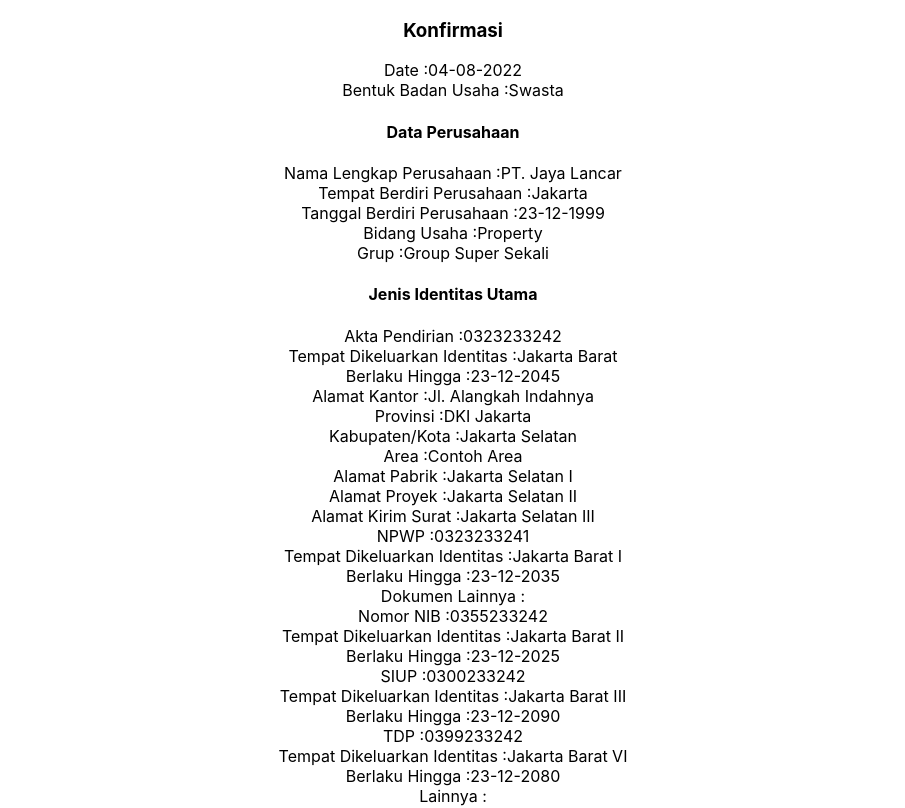
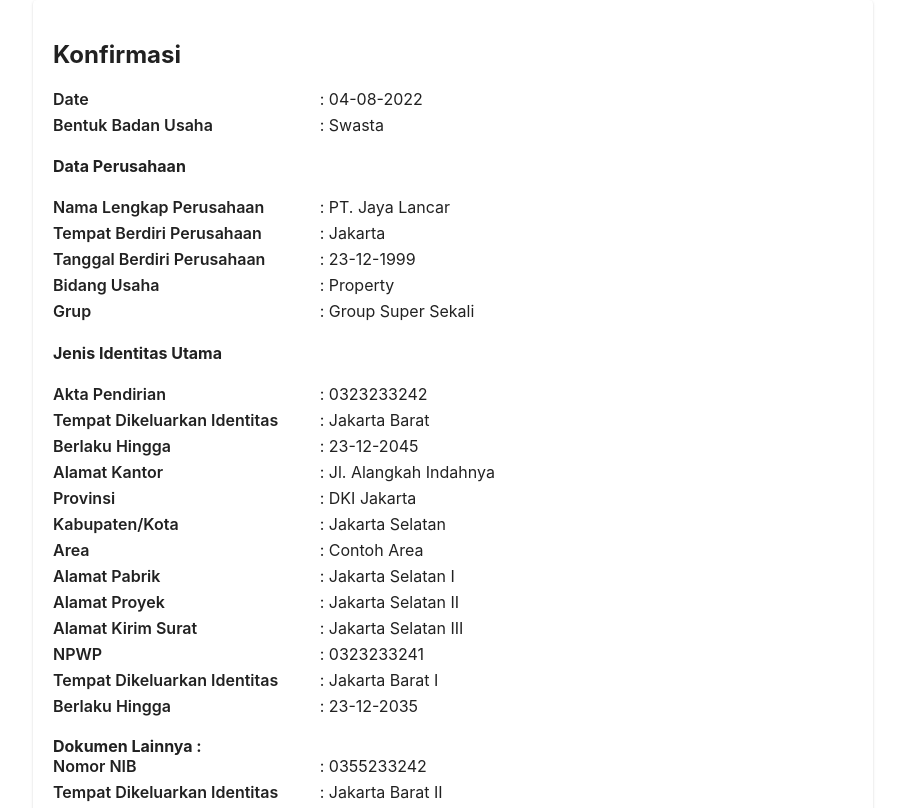
Before and after one commit to DeppaTori/current-account, a React (Create React App) app: page /confirmation in a window 1280 px wide. Shown: the top 808 px of the page, without its empty margins (187-1092 px from the left). Built offline with nearby package versions, Linux system fonts and the light colour scheme.

Commit message:
add styling to confirmation

```diff
--- a/src/App.css
+++ b/src/App.css
@@ -47,3 +47,17 @@ label {
   content: " *";
   color: red;
 }
+.confirmation-row {
+  display: flex;
+  flex-direction: row;
+  margin-bottom: 6px;
+}
+
+.confirmation-row > div:first-child {
+  flex: 1;
+  font-weight: 600;
+}
+
+.confirmation-row > div:last-child {
+  flex: 2;
+}
--- a/src/components/confirmation/DataPerusahaan.js
+++ b/src/components/confirmation/DataPerusahaan.js
@@ -2,25 +2,25 @@ export const DataPerusahaan = ({ data }) => {
   return (
     <>
       <h4>Data Perusahaan</h4>
-      <div>
-        <span>Nama Lengkap Perusahaan :</span>
-        <span>{data.nama}</span>
+      <div className="confirmation-row">
+        <div>Nama Lengkap Perusahaan </div>
+        <div>: {data.nama}</div>
       </div>
-      <div>
-        <span>Tempat Berdiri Perusahaan :</span>
-        <span>{data.tempatBerdiri}</span>
+      <div className="confirmation-row">
+        <div>Tempat Berdiri Perusahaan </div>
+        <div>: {data.tempatBerdiri}</div>
       </div>
-      <div>
-        <span>Tanggal Berdiri Perusahaan :</span>
-        <span>{data.tanggalBediri}</span>
+      <div className="confirmation-row">
+        <div>Tanggal Berdiri Perusahaan </div>
+        <div>: {data.tanggalBediri}</div>
       </div>
-      <div>
-        <span>Bidang Usaha :</span>
-        <span>{data.bidang}</span>
+      <div className="confirmation-row">
+        <div>Bidang Usaha </div>
+        <div>: {data.bidang}</div>
       </div>
-      <div>
-        <span>Grup :</span>
-        <span>{data.group}</span>
+      <div className="confirmation-row">
+        <div>Grup </div>
+        <div>: {data.group}</div>
       </div>
     </>
   );
--- a/src/components/confirmation/GenericFields.js
+++ b/src/components/confirmation/GenericFields.js
@@ -4,6 +4,7 @@ export const GenericFields = ({ title, fields, prefixId = null }) => {
       <h4>{title}</h4>
       {fields.map((item, i) => (
         <div
+          className="confirmation-row"
           key={i}
           data-testid={
             prefixId
@@ -11,8 +12,8 @@ export const GenericFields = ({ title, fields, prefixId = null }) => {
               : null
           }
         >
-          <span>{item.label} :</span>
-          <span>{item.value}</span>
+          <div>{item.label}</div>
+          <div>: {item.value}</div>
         </div>
       ))}
     </>
--- a/src/components/confirmation/Header.js
+++ b/src/components/confirmation/Header.js
@@ -1,13 +1,13 @@
 export const Header = ({ data }) => {
   return (
     <>
-      <div>
-        <span>Date :</span>
-        <span>{data.date}</span>
+      <div className="confirmation-row">
+        <div>Date </div>
+        <div>: {data.date}</div>
       </div>
-      <div>
-        <span>Bentuk Badan Usaha :</span>
-        <span>{data.bentukBadanUsaha}</span>
+      <div className="confirmation-row">
+        <div>Bentuk Badan Usaha</div>
+        <div>: {data.bentukBadanUsaha}</div>
       </div>
     </>
   );
--- a/src/components/confirmation/InformasiLainnya.js
+++ b/src/components/confirmation/InformasiLainnya.js
@@ -2,13 +2,13 @@ export const InformasiLainnya = ({ data }) => {
   return (
     <>
       <h4>Informasi Lainnya</h4>
-      <div>
-        <span>Bidang Usaha :</span>
-        <span>{data.bidang}</span>
+      <div className="confirmation-row">
+        <div>Bidang Usaha</div>
+        <div>: {data.bidang}</div>
       </div>
-      <div>
-        <span>Alamat Kantor :</span>
-        <span>{data.alamat}</span>
+      <div className="confirmation-row">
+        <div>Alamat Kantor</div>
+        <div>: {data.alamat}</div>
       </div>
     </>
   );
--- a/src/components/confirmation/JenisIdentitasUtama.js
+++ b/src/components/confirmation/JenisIdentitasUtama.js
@@ -2,17 +2,17 @@ export const JenisIdentitasUtama = ({ dataJIU }) => {
   const Document = ({ name, data }) => {
     return (
       <>
-        <div>
-          <span>{name} :</span>
-          <span>{data?.nomor}</span>
+        <div className="confirmation-row">
+          <div>{name}</div>
+          <div>: {data?.nomor}</div>
         </div>
-        <div>
-          <span>Tempat Dikeluarkan Identitas :</span>
-          <span>{data?.tempat}</span>
+        <div className="confirmation-row">
+          <div>Tempat Dikeluarkan Identitas</div>
+          <div>: {data?.tempat}</div>
         </div>
-        <div>
-          <span>Berlaku Hingga :</span>
-          <span>{data?.berlaku}</span>
+        <div className="confirmation-row">
+          <div>Berlaku Hingga </div>
+          <div>: {data?.berlaku}</div>
         </div>
       </>
     );
@@ -22,43 +22,43 @@ export const JenisIdentitasUtama = ({ dataJIU }) => {
     <>
       <h4>Jenis Identitas Utama</h4>
       <Document name="Akta Pendirian" data={dataJIU.aktaPendirian} />
-      <div>
-        <span>Alamat Kantor :</span>
-        <span>{dataJIU.alamatKantor}</span>
+      <div className="confirmation-row">
+        <div>Alamat Kantor </div>
+        <div>: {dataJIU.alamatKantor}</div>
       </div>
-      <div>
-        <span>Provinsi :</span>
-        <span>{dataJIU.provinsi}</span>
+      <div className="confirmation-row">
+        <div>Provinsi </div>
+        <div>: {dataJIU.provinsi}</div>
       </div>
-      <div>
-        <span>Kabupaten/Kota :</span>
-        <span>{dataJIU.kabupatenkota}</span>
+      <div className="confirmation-row">
+        <div>Kabupaten/Kota </div>
+        <div>: {dataJIU.kabupatenkota}</div>
       </div>
-      <div>
-        <span>Area :</span>
-        <span>{dataJIU.area}</span>
+      <div className="confirmation-row">
+        <div>Area </div>
+        <div>: {dataJIU.area}</div>
       </div>
-      <div>
-        <span>Alamat Pabrik :</span>
-        <span>{dataJIU.alamatPabrik}</span>
+      <div className="confirmation-row">
+        <div>Alamat Pabrik </div>
+        <div>: {dataJIU.alamatPabrik}</div>
       </div>
-      <div>
-        <span>Alamat Proyek :</span>
-        <span>{dataJIU.alamatProyek}</span>
+      <div className="confirmation-row">
+        <div>Alamat Proyek </div>
+        <div>: {dataJIU.alamatProyek}</div>
       </div>
-      <div>
-        <span>Alamat Kirim Surat :</span>
-        <span>{dataJIU.alamatKirimSurat}</span>
+      <div className="confirmation-row">
+        <div>Alamat Kirim Surat </div>
+        <div>: {dataJIU.alamatKirimSurat}</div>
       </div>
       <Document name="NPWP" data={dataJIU.npwp} />
-      <div>
-        <span>Dokumen Lainnya :</span>
+      <div style={{ marginTop: "20px" }}>
+        <b>Dokumen Lainnya :</b>
       </div>
       <Document name="Nomor NIB" data={dataJIU.nib} />
       <Document name="SIUP" data={dataJIU.siup} />
       <Document name="TDP" data={dataJIU.tdp} />
-      <div>
-        <span>Lainnya :</span>
+      <div style={{ marginTop: "20px" }}>
+        <b>Lainnya :</b>
       </div>
       <Document name="Nomor" data={dataJIU.nomor} />
     </>
--- a/src/pages/Confirmation.js
+++ b/src/pages/Confirmation.js
@@ -5,6 +5,7 @@ import { confirmationData, confirmationLabels } from "../constants";
 import { InformasiLainnya } from "../components/confirmation/InformasiLainnya";
 import { GenericFields } from "../components/confirmation/GenericFields";
 import { generateLabelValues } from "../Helper";
+import { Paper } from "@mui/material";
 
 export const Confirmation = () => {
   const { header, dataPerusahaan, jenisIdentitasUtama, informasiLainnya } =
@@ -83,8 +84,9 @@ export const Confirmation = () => {
   );
 
   return (
-    <>
-      <h3>Konfirmasi</h3>
+    <div style={{ display: "flex", justifyContent: "center" }}>
+      <Paper style={{ width: "800px", textAlign: "left", padding: 20 }}>
+        <h2>Konfirmasi</h2>
         <Header data={header} />
         <DataPerusahaan data={dataPerusahaan} />
         <JenisIdentitasUtama dataJIU={jenisIdentitasUtama} />
@@ -147,7 +149,8 @@ export const Confirmation = () => {
           fields={unggahDokumenLabelValues}
           prefixId="UDID_"
         />
-      <button>Submit</button>
-    </>
+        <button style={{ fontSize: "24px", marginTop: "30px" }}>Submit</button>
+      </Paper>
+    </div>
   );
 };
```
Lines whose indentation alone changed are shown as unchanged.
